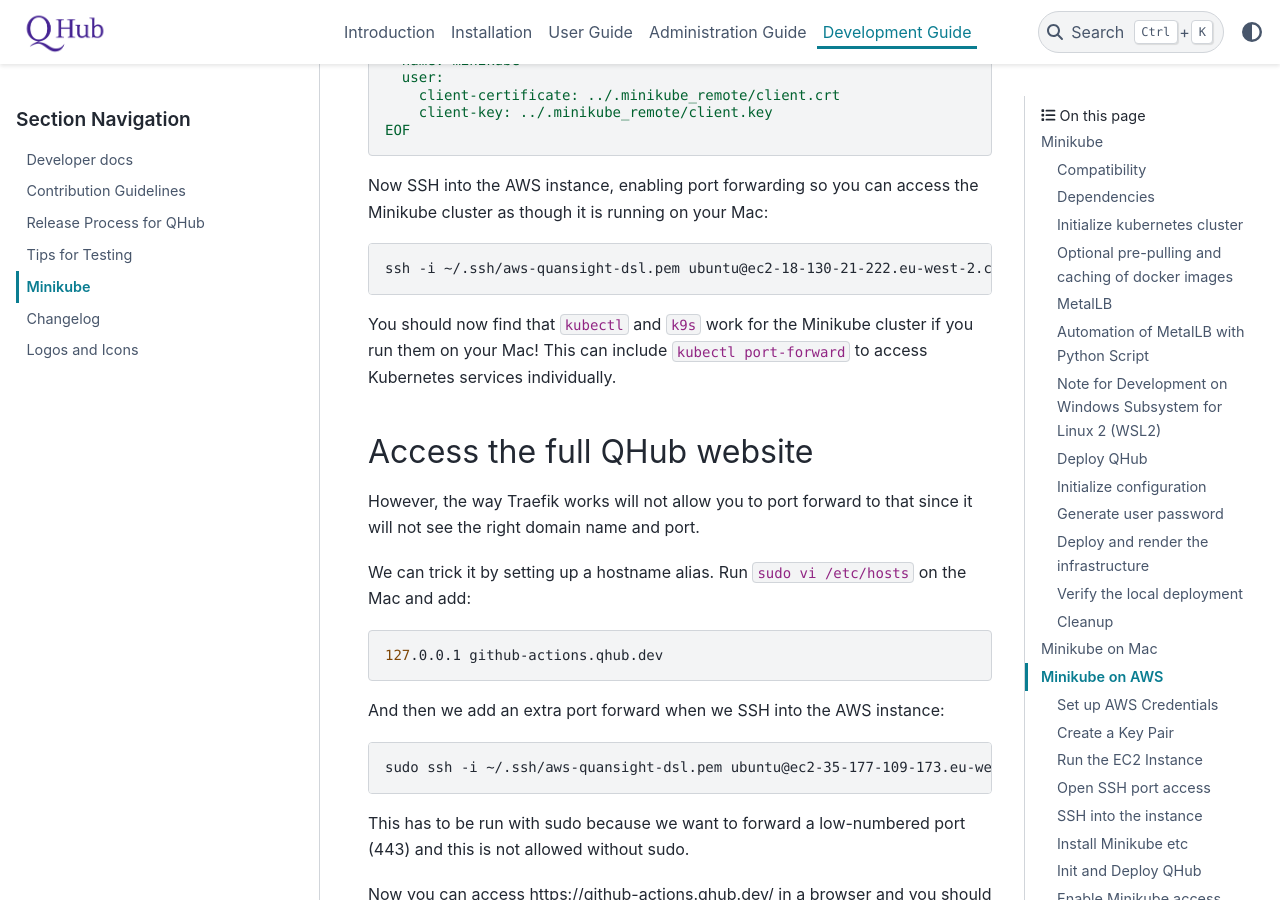
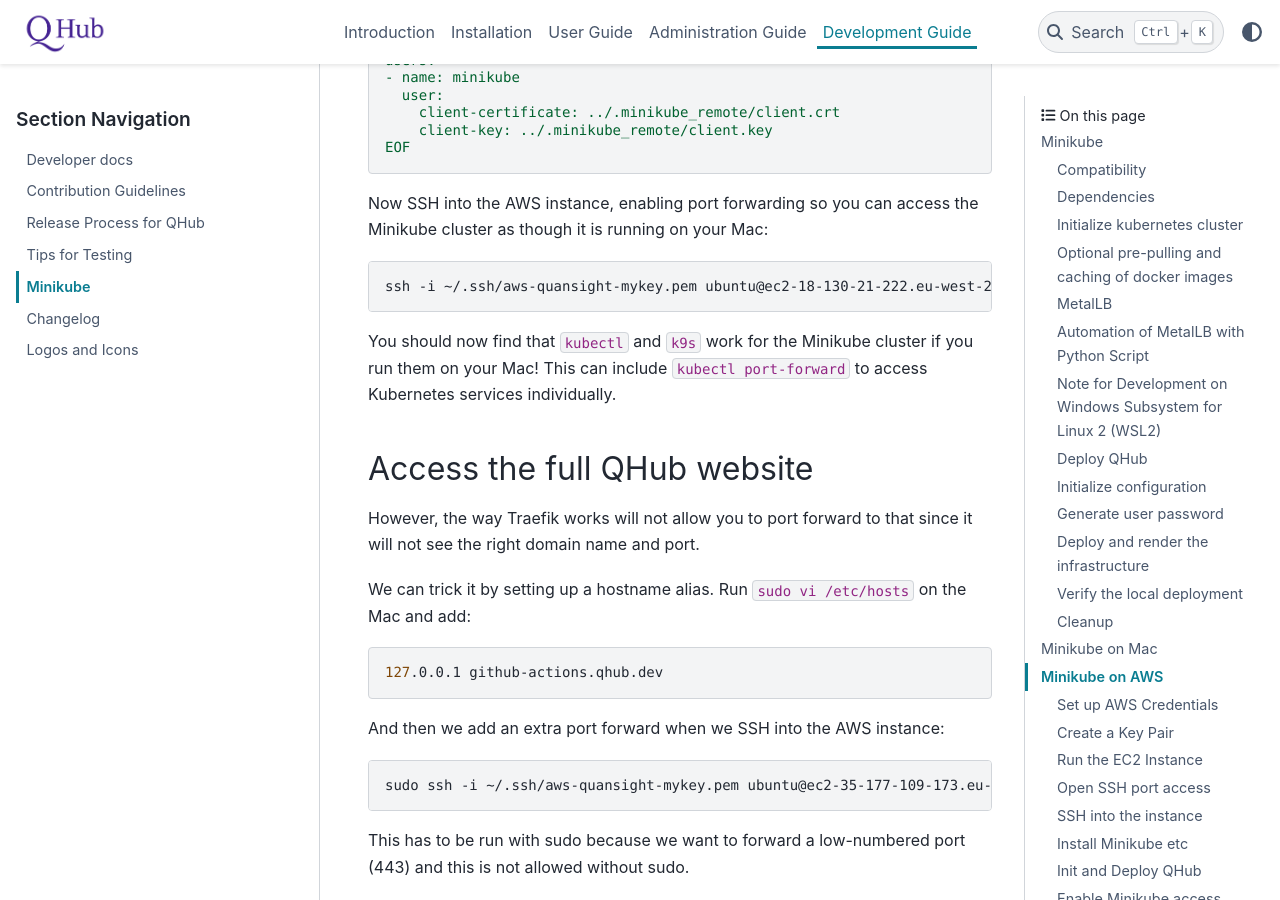
Before and after one commit to beartell/anymlops, a Sphinx documentation site: the page built from docs/source/dev_guide/minikube.md, in a window 1280 px wide and 900 px high, scrolled down 12063 px. Built offline with Sphinx 7.4.7 and the PyData theme 0.15.4, drawn with Linux system fonts in a browser that asks for light colours; some of the changed text lies outside the part shown.

Commit message:
Anymlops v1.0

````diff
--- a/docs/source/dev_guide/minikube.md
+++ b/docs/source/dev_guide/minikube.md
@@ -524,7 +525,7 @@
 Now SSH into the AWS instance, enabling port forwarding so you can access the Minikube cluster as though it is running on your Mac:
 
 ```bash
-ssh -i ~/.ssh/aws-quansight-dsl.pem ubuntu@ec2-18-130-21-222.eu-west-2.compute.amazonaws.com -L 127.0.0.1:8443:192.168.49.2:8443
+ssh -i ~/.ssh/aws-quansight-mykey.pem ubuntu@ec2-18-130-21-222.eu-west-2.compute.amazonaws.com -L 127.0.0.1:8443:192.168.49.2:8443
 ```
 
 You should now find that `kubectl` and `k9s` work for the Minikube cluster if you run them on your Mac! This can include `kubectl port-forward` to access Kubernetes services individually.
@@ -542,7 +543,7 @@
 And then we add an extra port forward when we SSH into the AWS instance:
 
 ```bash
-sudo ssh -i ~/.ssh/aws-quansight-dsl.pem ubuntu@ec2-35-177-109-173.eu-west-2.compute.amazonaws.com -L 127.0.0.1:8443:192.168.49.2:443 -L github-actions.qhub.dev:443:192.168.49.100:443
+sudo ssh -i ~/.ssh/aws-quansight-mykey.pem ubuntu@ec2-35-177-109-173.eu-west-2.compute.amazonaws.com -L 127.0.0.1:8443:192.168.49.2:8443 -L github-actions.qhub.dev:443:192.168.49.100:443
 ```
 
 This has to be run with sudo because we want to forward a low-numbered port (443) and this is not allowed without sudo.
````
Also changed, not shown: other parts of docs/source/dev_guide/minikube.md (+1 -0 lines).
